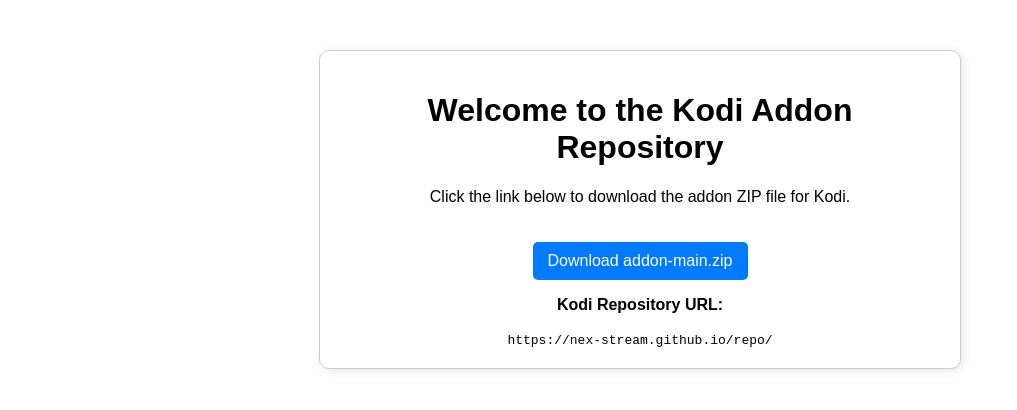
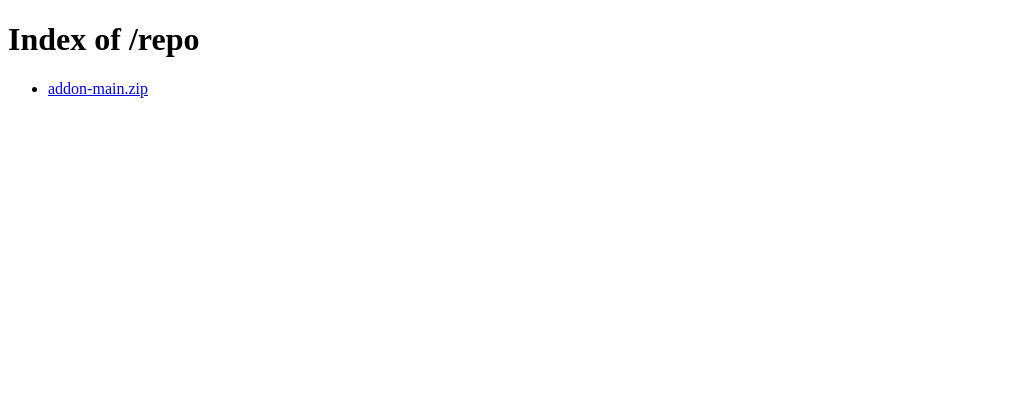
Before and after one commit to Nex-Stream/repo, a plain HTML site: page index.html in a window 1280 px wide. Shown: the whole page, without its empty margins (0-1017 px from the left). Drawn offline with Linux system fonts and the light colour scheme.

Commit message:
Update index.html

```diff
--- a/index.html
+++ b/index.html
@@ -3,42 +3,12 @@
 <head>
     <meta charset="UTF-8">
     <meta name="viewport" content="width=device-width, initial-scale=1.0">
-    <title>Kodi Addon Repository</title>
-    <style>
-        body {
-            font-family: Arial, sans-serif;
-            text-align: center;
-            margin: 50px;
-        }
-        .container {
-            max-width: 600px;
-            margin: auto;
-            padding: 20px;
-            border: 1px solid #ccc;
-            border-radius: 10px;
-            box-shadow: 2px 2px 10px rgba(0, 0, 0, 0.1);
-        }
-        a {
-            display: inline-block;
-            margin-top: 20px;
-            padding: 10px 15px;
-            background-color: #007bff;
-            color: white;
-            text-decoration: none;
-            border-radius: 5px;
-        }
-        a:hover {
-            background-color: #0056b3;
-        }
-    </style>
+    <title>Index of /repo</title>
 </head>
 <body>
-    <div class="container">
-        <h1>Welcome to the Kodi Addon Repository</h1>
-        <p>Click the link below to download the addon ZIP file for Kodi.</p>
-        <a href="addon-main.zip">Download addon-main.zip</a>
-        <p><strong>Kodi Repository URL:</strong></p>
-        <code>https://nex-stream.github.io/repo/</code>
-    </div>
+    <h1>Index of /repo</h1>
+    <ul>
+        <li><a href="addon-main.zip">addon-main.zip</a></li>
+    </ul>
 </body>
 </html>
```
